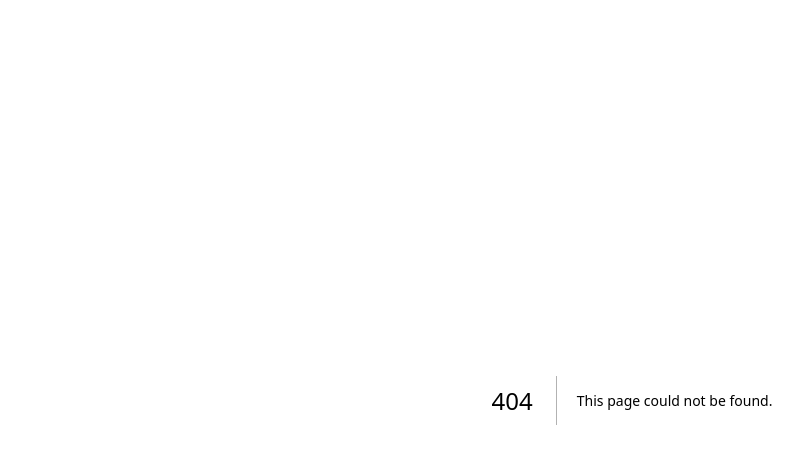
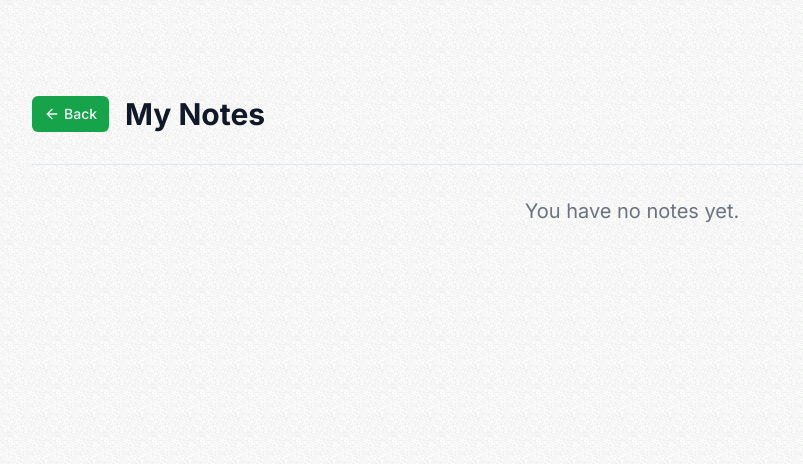
Before and after one commit to jonathanpperry/next-notetaker, a Next.js app: page /dashboard in a window 1280 px wide. Before the commit this address had no page. Shown: the top 464 px of the page, without its empty margins (8-811 px from the left). Built offline with nearby package versions, Linux system fonts and the light colour scheme.

Commit message:
Build the dashboard UI

```diff
--- a/package.json
+++ b/package.json
@@ -10,6 +10,7 @@
   },
   "dependencies": {
     "@clerk/nextjs": "^4.26.2",
+    "@radix-ui/react-separator": "^1.0.3",
     "@radix-ui/react-slot": "^1.0.2",
     "class-variance-authority": "^0.7.0",
     "clsx": "^2.0.0",
--- /dev/null
+++ b/src/app/dashboard/page.tsx
@@ -0,0 +1,52 @@
+import { Button } from "@/components/ui/button";
+import { Separator } from "@/components/ui/separator";
+import { UserButton } from "@clerk/nextjs";
+import { ArrowLeft } from "lucide-react";
+import Link from "next/link";
+import React from "react";
+
+type Props = {};
+
+const DashboardPage = (props: Props) => {
+  return (
+    <>
+      <div className="grainy min-h-screen">
+        <div className="max-w-7xl mx-auto p-10">
+          {/* Spacer */}
+          <div className="h-14"></div>
+
+          <div className="flex justify-between items-center md:flex-row flex-col">
+            <div className="flex items-center">
+              <Link href="/">
+                <Button className="bg-green-600" size={"sm"}>
+                  <ArrowLeft className="mr-1 w-4 h-4" />
+                  Back
+                </Button>
+              </Link>
+              <div className="w-4"></div>
+              <h1 className="text-3xl font-bold text-gray-900">My Notes</h1>
+
+              {/* Spacer */}
+              <div className="w-4"></div>
+
+              <UserButton />
+            </div>
+          </div>
+
+          {/* Separating area */}
+          <div className="h-8"></div>
+          <Separator />
+          <div className="h-8"></div>
+
+          {/* List all the notes */}
+          {/* TODO: conditionally rendered */}
+          <div className="text-center">
+            <h2 className="text-xl text-gray-500">You have no notes yet.</h2>
+          </div>
+        </div>
+      </div>
+    </>
+  );
+};
+
+export default DashboardPage;
--- /dev/null
+++ b/src/components/ui/separator.tsx
@@ -0,0 +1,31 @@
+"use client"
+
+import * as React from "react"
+import * as SeparatorPrimitive from "@radix-ui/react-separator"
+
+import { cn } from "@/lib/utils"
+
+const Separator = React.forwardRef<
+  React.ElementRef<typeof SeparatorPrimitive.Root>,
+  React.ComponentPropsWithoutRef<typeof SeparatorPrimitive.Root>
+>(
+  (
+    { className, orientation = "horizontal", decorative = true, ...props },
+    ref
+  ) => (
+    <SeparatorPrimitive.Root
+      ref={ref}
+      decorative={decorative}
+      orientation={orientation}
+      className={cn(
+        "shrink-0 bg-border",
+        orientation === "horizontal" ? "h-[1px] w-full" : "h-full w-[1px]",
+        className
+      )}
+      {...props}
+    />
+  )
+)
+Separator.displayName = SeparatorPrimitive.Root.displayName
+
+export { Separator }
```
Also changed, not shown: 1 other file (tests, documents, lock files or other folders).
